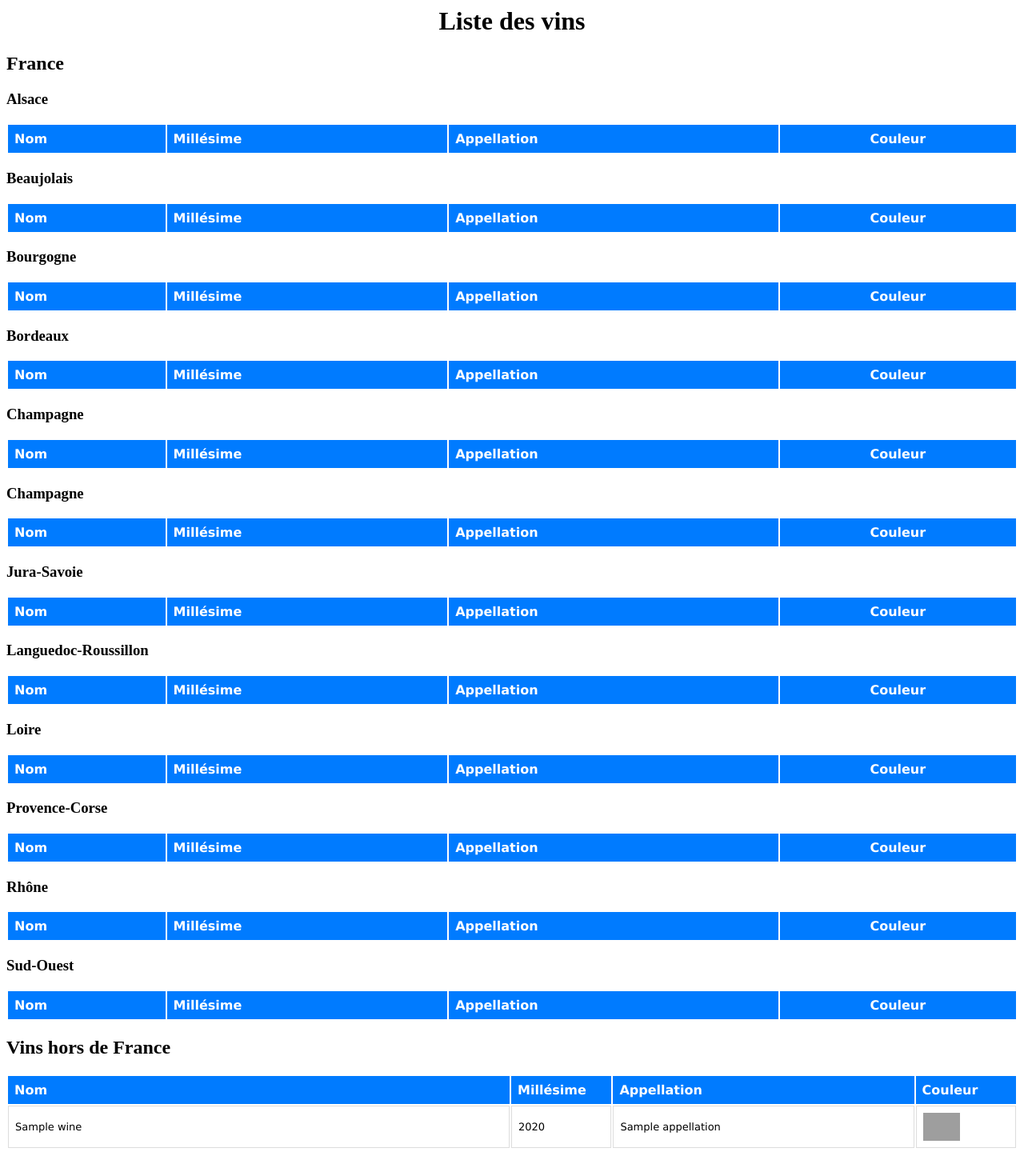
After one commit to philmassart/bibo, a Symfony app: template templates/wine/listp.html.twig in a window 1280 px wide. The commit adds this page. Shown: the whole page at 80% size. Run offline with Twig, Linux system fonts and the light colour scheme; the template is opened without the code that fills it: most values are stand-ins (such as "Sample title", 1, 10 or a date in 2020); lists and menus that the app fills with data are empty; some libraries are stand-ins or nearby versions; grey boxes are pictures that could not be loaded.

Commit message:
export pdf ok

```diff
--- /dev/null
+++ b/templates/wine/_listp.html.twig
@@ -0,0 +1,73 @@
+<style>
+    table {
+        width: 100%;
+    }
+
+    td {
+        border: 1px solid #ddd;
+        padding: 8px;
+        text-align: left;
+        font-size: small;
+        font-family: "Lucida Grande", Arial, Helvetica, sans-serif;
+        border-collapse: collapse;
+
+    }
+
+    th {
+        padding: 8px;
+        padding-top: 8px;
+        padding-bottom: 8px;
+        text-align: left;
+        background-color: #007bff;
+        color: white;
+        font-family: "Lucida Grande", Arial, Helvetica, sans-serif;
+        border-collapse: collapse;
+    }
+
+    tr:nth-child(even) {
+        background-color: #f2f2f2;
+    }
+
+    td:nth-child(1) {
+        width:50%;
+    }
+    td:nth-child(2) {
+        width:10%;
+    }
+    td:nth-child(3) {
+        width:30%;
+    }
+    td:nth-child(4) {
+        width:10%;
+    }
+    tr:hover {
+        background-color: #ddd;
+    }
+    table.print-friendly tr td, table.print-friendly tr th {
+        page-break-inside: avoid;
+    }
+</style>
+<table class="table">
+    <thead>
+    <tr>
+        <th>Nom</th>
+        <th>Millésime</th>
+        <th>Appellation</th>
+        <th style="text-align: center">Couleur</th>
+    </tr>
+    </thead>
+    <tbody>
+    {% for wine in wines|sort((a, b) => a.name <=> b.name) %}
+        {% if wine.appellation.region.name == appellation %}
+            <tr>
+                <td>{{ wine.name }}</td>
+                <td style="text-align: center">{{ wine.year }}</td>
+                <td>{{ wine.appellation.name }}</td>
+                <td style="text-align: center"><img src="{{ './images/wines/' ~ wine.color ~ '.jpg' }}"
+                                                    alt="card-img-top"
+                                                    style=" height: 35px; width: auto;"></td>
+            </tr>
+        {% endif %}
+    {% endfor %}
+    </tbody>
+</table>
--- a/templates/wine/index.html.twig
+++ b/templates/wine/index.html.twig
@@ -29,13 +29,16 @@
                 </div>
             </div>
 
+        <div class="form-row align-items-end">
             <div class="col">
                 <div class="form-groupe">
                     <button class="btn btn-primary">Rechercher</button>
                 </div>
             </div>
+        <a href="{{ path('wine_list') }}" class="btn btn-primary">Imprimer tous les vins</a>
+        </div>
 
-            {{ form_end(form) }}
+        {{ form_end(form) }}
         </div>
     </div>
     <div class="container mt-4">
--- /dev/null
+++ b/templates/wine/listp.html.twig
@@ -0,0 +1,87 @@
+{#{% extends 'base.html.twig' %}#}
+
+
+
+
+
+{% block body %}
+    <h1 align="center">Liste des vins</h1>
+
+    <h2>France</h2>
+
+    {% set appellation = 'Alsace' %}
+    <h3>Alsace</h3>
+    {% include 'wine/_listp.html.twig' %}
+
+    {% set appellation = 'Beaujolais' %}
+    <h3>Beaujolais</h3>
+    {% include 'wine/_listp.html.twig' %}
+
+    {% set appellation = 'Bourgogne' %}
+    <h3>Bourgogne</h3>
+    {% include 'wine/_listp.html.twig' %}
+
+    {% set appellation = 'Bordeaux' %}
+    <h3>Bordeaux</h3>
+    {% include 'wine/_listp.html.twig' %}
+
+    {% set appellation = 'Champagne' %}
+    <h3>Champagne</h3>
+    {% include 'wine/_listp.html.twig' %}
+
+    {% set appellation = 'Champagne' %}
+    <h3>Champagne</h3>
+    {% include 'wine/_listp.html.twig' %}
+
+    {% set appellation = 'Jura-Savoie' %}
+    <h3>Jura-Savoie</h3>
+    {% include 'wine/_listp.html.twig' %}
+
+    {% set appellation = 'Languedoc-Roussillon' %}
+    <h3>Languedoc-Roussillon</h3>
+    {% include 'wine/_listp.html.twig' %}
+
+    {% set appellation = 'Loire' %}
+    <h3>Loire</h3>
+    {% include 'wine/_listp.html.twig' %}
+
+    {% set appellation = 'Provence-Corse' %}
+    <h3>Provence-Corse</h3>
+    {% include 'wine/_listp.html.twig' %}
+
+    {% set appellation = 'Rhône' %}
+    <h3>Rhône</h3>
+    {% include 'wine/_listp.html.twig' %}
+
+    {% set appellation = 'Sud-Ouest' %}
+    <h3>Sud-Ouest</h3>
+    {% include 'wine/_listp.html.twig' %}
+
+
+
+    <h2>Vins hors de France</h2>
+    <table class="table">
+        <thead>
+        <tr>
+            <th>Nom</th>
+            <th>Millésime</th>
+            <th>Appellation</th>
+            <th>Couleur</th>
+        </tr>
+        </thead>
+        <tbody>
+        {% for wine in wines|sort((a, b) => a.name <=> b.name) %}
+            {% if wine.appellation.region.country != 1 %}
+                <tr>
+                    <td>{{ wine.name }}</td>
+                    <td>{{ wine.year }}</td>
+                    <td>{{ wine.appellation.name }}</td>
+                    <td><img src="{{ './images/wines/' ~ wine.color ~ '.jpg' }}" alt="card-img-top"
+                             style=" height: 35px; width: auto"></td>
+                </tr>
+            {% endif %}
+        {% endfor %}
+        </tbody>
+    </table>
+
+{% endblock %}
--- a/templates/wine/show.html.twig
+++ b/templates/wine/show.html.twig
@@ -72,7 +72,7 @@
 
                 <h2>Région</h2>
                 <ul class="list-group">
-                    <li class="list-group-item">{{ wine.appellation.region.name }}</li>
+                    <li class="list-group-item">{{ wine.appellation.region.name }} </li>
                 </ul>
                 <h2>Appellation</h2>
                 <ul class="list-group">
```
Also changed, not shown: src/Controller/DefaultController.php (deleted, +0 -46 lines), src/Controller/WineController.php (+47 -0 lines), templates/appellation/index.html.twig (+2 -19 lines), templates/wine/mypdf.html.twig (deleted, +0 -23 lines).
